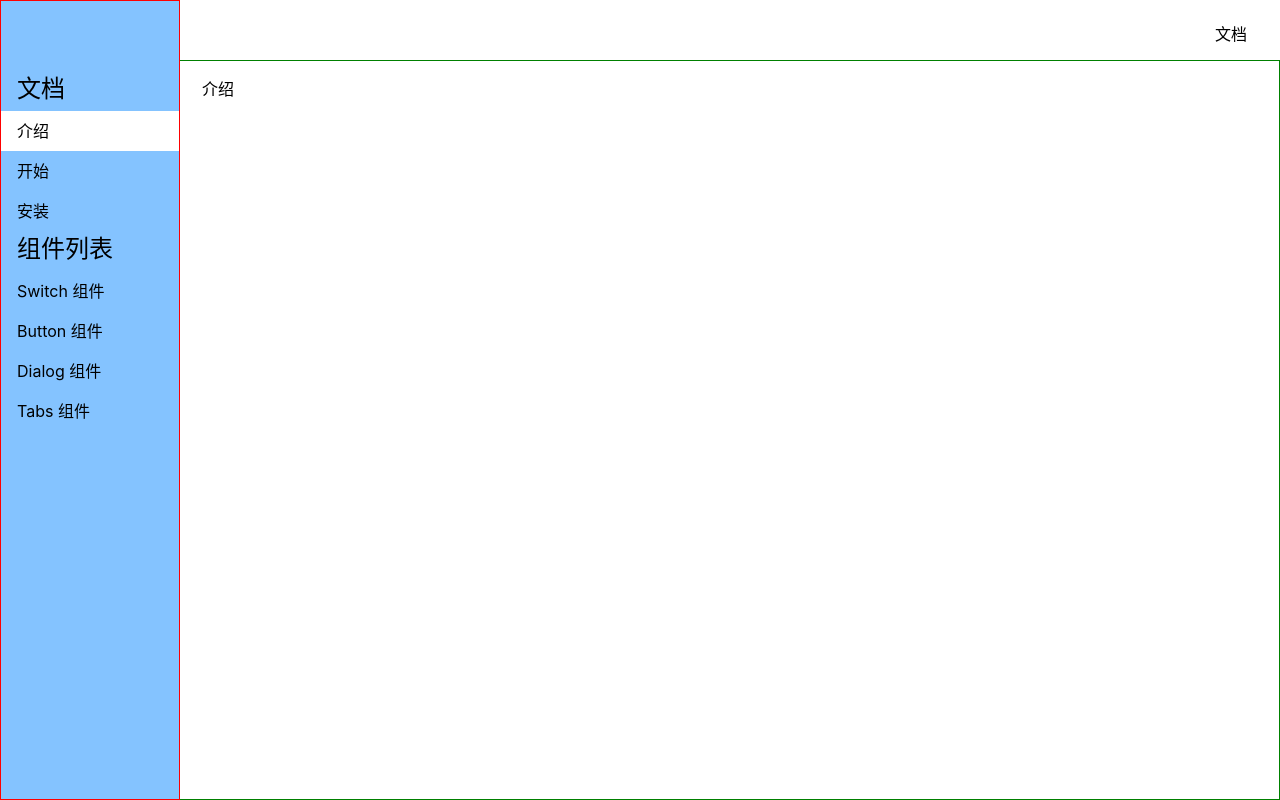
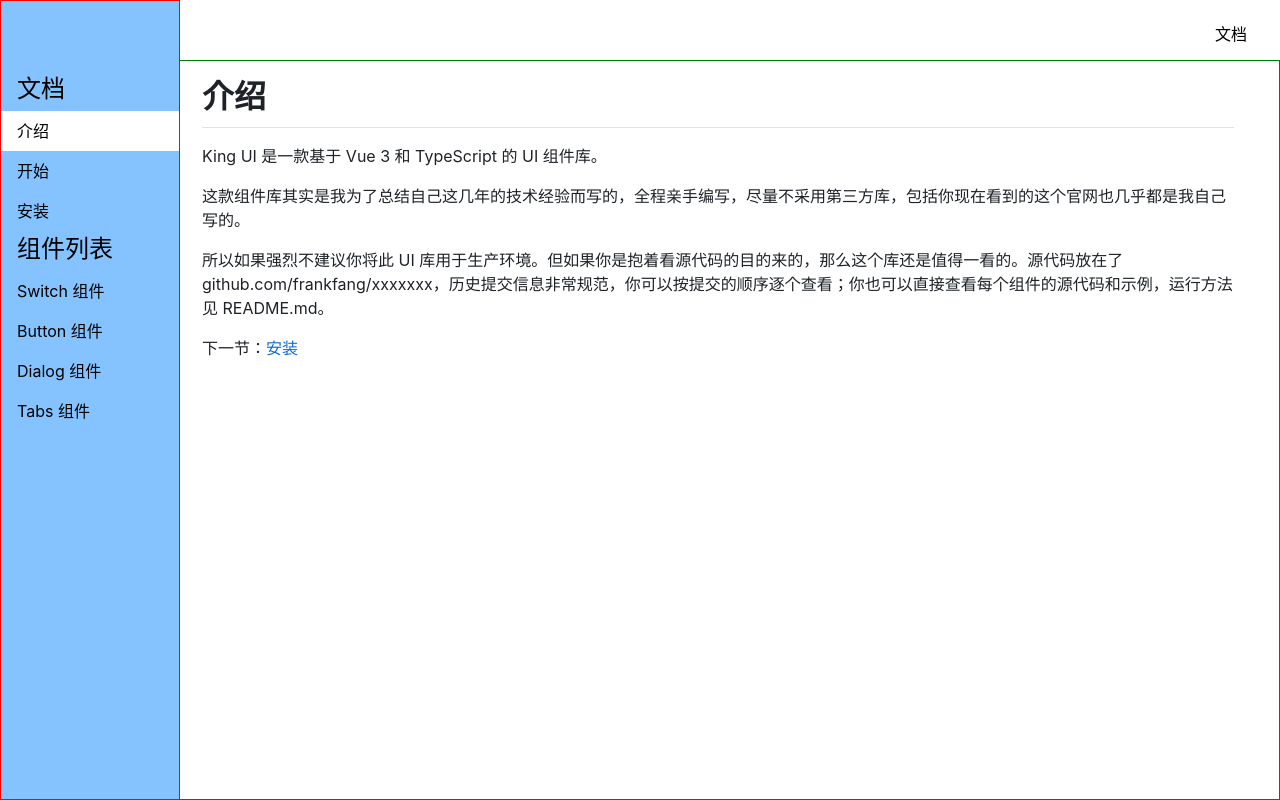
Before and after one commit to JessicaLiu0220/Vue-UI, a Vue app: page /#/doc/intro in a window 1280 px wide. Built offline with nearby package versions, Linux system fonts and the light colour scheme.

Commit message:
引入github样式

```diff
--- a/package.json
+++ b/package.json
@@ -6,12 +6,14 @@
     "build": "vite build"
   },
   "dependencies": {
+    "github-markdown-css": "^5.1.0",
     "vue": "^3.0.0-rc.1",
     "vue-router": "4.0.14"
   },
   "devDependencies": {
+    "@vue/compiler-sfc": "^3.0.0-rc.1",
+    "marked": "^4.0.12",
     "sass": "1.26.10",
-    "@vue/compiler-sfc": "^3.0.0-rc.1",
     "vite": "^1.0.0-rc.1"
   }
 }
--- a/src/main.ts
+++ b/src/main.ts
@@ -2,7 +2,7 @@
 import './index.scss'
 import { createApp } from 'vue'
 import App from './App.vue'
-
+import 'github-markdown-css'
 import { router } from './router'
 
 
--- a/src/view/GetStart.vue
+++ b/src/view/GetStart.vue
@@ -1,3 +1,23 @@
 <template>
-  <div>开始</div>
+  <article class="markdown-body">
+    <h1>开始使用</h1>
+
+    <p>请先<a href="#/doc/install">安装</a>本组件库。</p>
+    <p>然后在你的代码中写入下面的代码</p>
+    <pre><code>import {Button, Tabs, Switch, Dialog} from "king-ui"</code></pre>
+    就可以使用我提供的组件了。
+
+    <h2>Vue 单文件组件</h2>
+    <p>代码示例：</p>
+    <pre><code>&lt;template&gt;
+  &lt;div&gt;&lt;Button&gt;按钮&lt;/Button&gt;&lt;/div&gt;
+&lt;/template&gt;
+&lt;script&gt;
+  import {Button, Tabs, Switch, Dialog} from "king-ui"
+  export default {
+    components: {Button}
+  }
+&lt;/script&gt;
+ </code></pre>
+  </article>
 </template>
--- a/src/view/Install.vue
+++ b/src/view/Install.vue
@@ -1,3 +1,11 @@
 <template>
-  <div>安装</div>
+  <article class="markdown-body">
+    <h1>安装</h1>
+    <p>打开终端运行下列命令：</p>
+    <pre><code>npm install king-ui</code></pre>
+    <p>或</p>
+    <pre><code>yarn add king-ui</code></pre>
+
+    <p>下一节：<a href="#/doc/get-started">开始使用</a></p>
+  </article>
 </template>
--- a/src/view/Introduce.vue
+++ b/src/view/Introduce.vue
@@ -1,3 +1,16 @@
 <template>
-  <div>介绍</div>
+  <article class="markdown-body">
+    <h1>介绍</h1>
+    <p>King UI 是一款基于 Vue 3 和 TypeScript 的 UI 组件库。</p>
+    <p>
+      这款组件库其实是我为了总结自己这几年的技术经验而写的，全程亲手编写，尽量不采用第三方库，包括你现在看到的这个官网也几乎都是我自己写的。
+    </p>
+    <p>
+      所以如果强烈不建议你将此 UI
+      库用于生产环境。但如果你是抱着看源代码的目的来的，那么这个库还是值得一看的。源代码放在了
+      github.com/frankfang/xxxxxxx，历史提交信息非常规范，你可以按提交的顺序逐个查看；你也可以直接查看每个组件的源代码和示例，运行方法见
+      README.md。
+    </p>
+    下一节：<a href="#/doc/install">安装</a>
+  </article>
 </template>
--- /dev/null
+++ b/vite.config.ts
@@ -0,0 +1,5 @@
+import { md } from "./plugins/md";
+
+export default {
+    plugins: [md()]
+};
```
Also changed, not shown: 1 other file (tests, documents, lock files or other folders).
